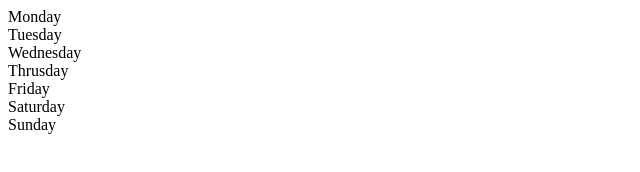
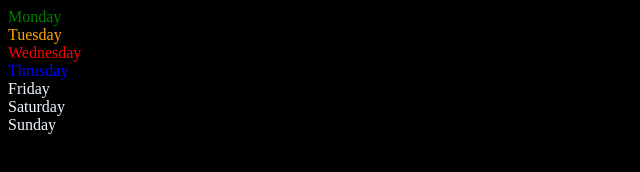
Before and after one commit to Mobashshirhasan/JavaScript, a plain HTML site: page 06_dom/two.html in a window 1280 px wide. Shown: the whole page, without its empty margins (0-640 px from the left). Drawn offline with Linux system fonts and the light colour scheme.

Commit message:
fix: add inline styles and script for DOM manipulation example

```diff
--- a/06_dom/two.html
+++ b/06_dom/two.html
@@ -7,7 +7,7 @@
     <title>DOM | Chai aur Code</title>
 </head>
 
-<body>
+<body style="background-color: black; color: aliceblue;">
     <div class="parent">
         <div class="day">Monday</div>
         <div class="day">Tuesday</div>
@@ -17,6 +17,22 @@
         <div class="day">Saturday</div>
         <div class="day">Sunday</div>
     </div>
+    <script>
+        const parent = document.querySelector('.parent')
+        console.log(parent);
+        console.log(parent.children);
+        console.log(parent.children[1].innerHTML);
+
+        // for(let i = 0; i< parent.children.length; i++){
+        //     console.log(parent.children[i].innerHTML);
+
+        // }
+
+        parent.children[1].style.color = "orange"
+        parent.children[2].style.color = "red"
+        parent.children[0].style.color = "green"
+        parent.children[3].style.color = "blue"
+    </script>
 </body>
 
 </html>
```
